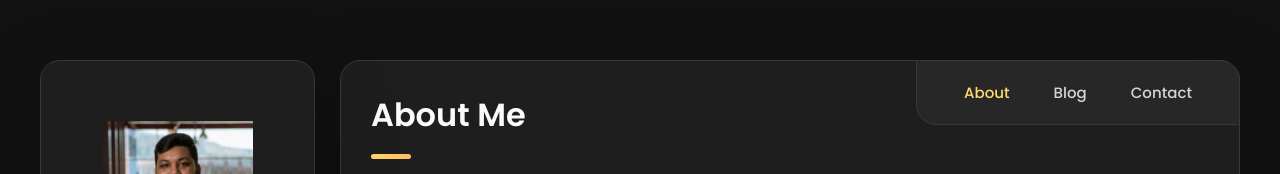
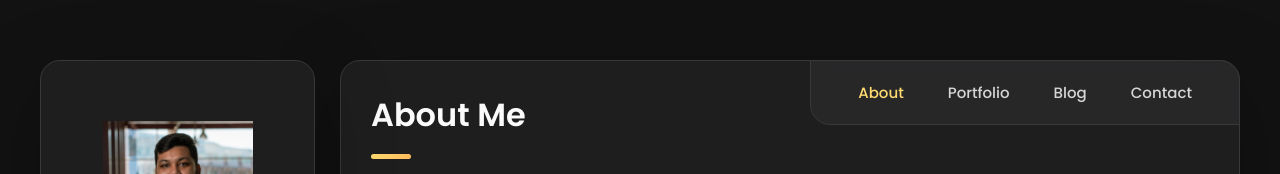
Before and after one commit to mahisrony-dev/portfolio, a plain HTML site: page index.html in a window 1280 px wide. Shown: the top 174 px of the page. Drawn offline with nearby package versions, Linux system fonts and the light colour scheme.

Commit message:
portfolio added

```diff
--- a/index.html
+++ b/index.html
@@ -181,9 +181,9 @@
             <button class="navbar-link" data-nav-link>Resume</button>
           </li> -->
 
-          <!-- <li class="navbar-item">
+          <li class="navbar-item">
             <button class="navbar-link" data-nav-link>Portfolio</button>
-          </li> -->
+          </li>
 
           <li class="navbar-item">
             <button class="navbar-link" data-nav-link>Blog</button>
@@ -704,7 +704,7 @@
         - #PORTFOLIO
       -->
 
-      <!-- <article class="portfolio" data-page="portfolio">
+      <article class="portfolio" data-page="portfolio">
 
         <header>
           <h2 class="h2 article-title">Portfolio</h2>
@@ -934,7 +934,7 @@
 
         </section>
 
-      </article> -->
+      </article>
 
 
 
```
